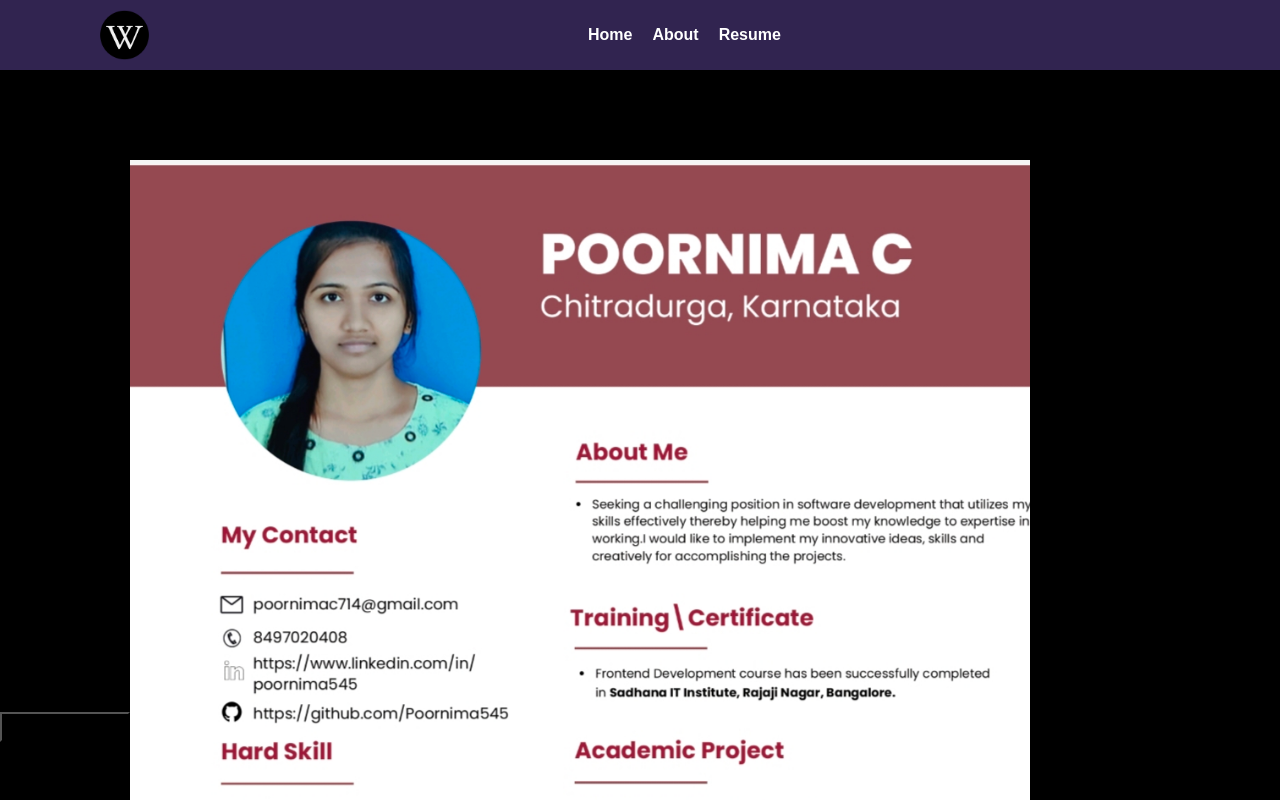
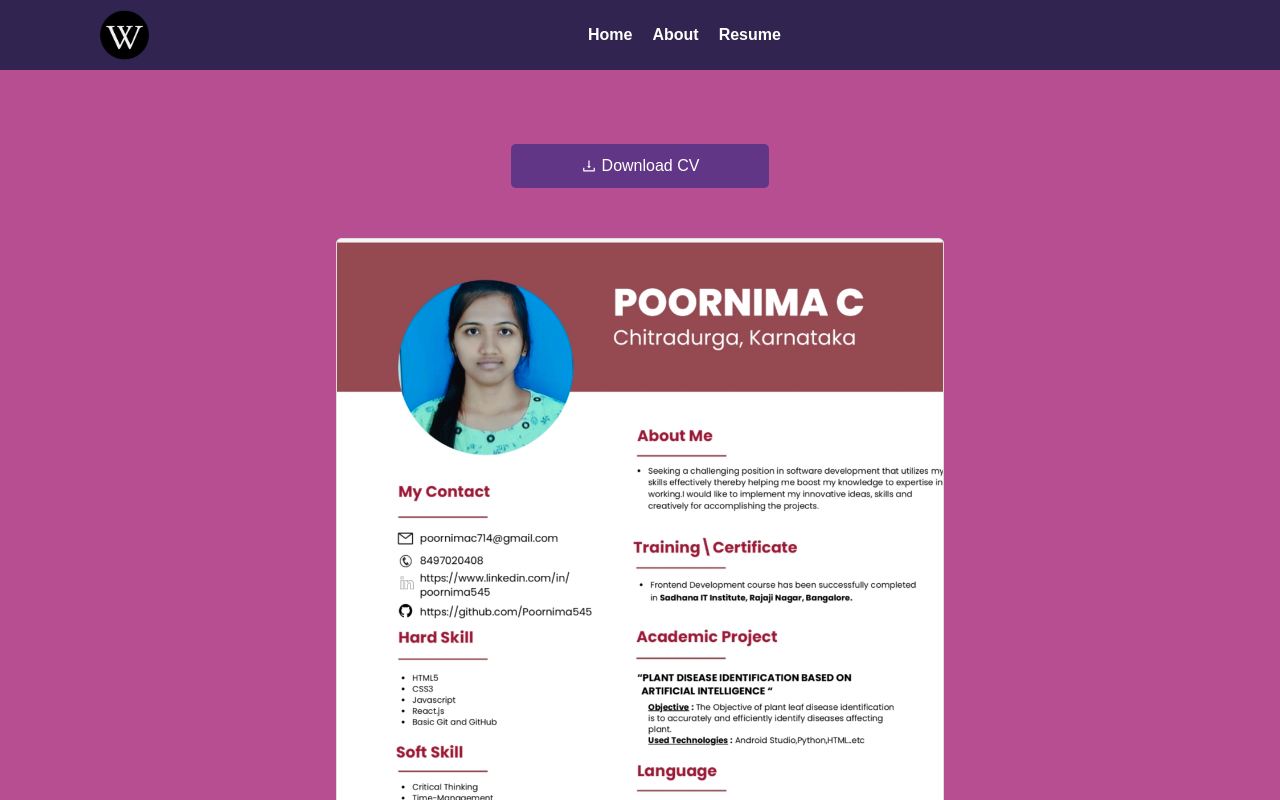
Before and after one commit to Poornima545/React-Portfolio, a React (Create React App) app: page /resume in a window 1280 px wide. Shown: the top 800 px of the page. Built offline with nearby package versions, Linux system fonts and the light colour scheme.

Commit message:
updated resume

```diff
--- a/src/components/About/About.css
+++ b/src/components/About/About.css
@@ -4,7 +4,7 @@
     overflow: hidden;
     margin: 0 auto;
     padding-top: 15rem;
-    max-width: 75rem;
+    background-color: #b74e91;
 }
 
 .about-content {
@@ -23,7 +23,6 @@
     position: absolute;
     top: 8rem;
     right: 0;
-    z-index: -1;
     object-fit: cover;
     height: 60vh;
     margin-top: 10rem;
@@ -53,6 +52,7 @@
 
 .professional-skills {
     text-align: center;
+    background-color: #b74e91;
 }
 
 .technical {
@@ -99,13 +99,17 @@ span h1 {
 @media (max-width: 768px) {
     .about-container {
         flex-direction: column;
-        align-items: flex-start;
+        padding: 7rem 2rem 0 2rem;
     }
 
     .about-content {
         width: 100vw;
         height: auto;
-        padding: 1rem;
+    }
+
+    .about-content h1 {
+        text-align: center;
+        width: 100%;
     }
 
     .laptop-img {
@@ -114,14 +118,7 @@ span h1 {
         width: 100%;
         height: auto;
         object-fit: contain;
-        z-index: 0;
         margin-bottom: 2rem;
+        margin-top: 0;
     }
 }
-
-@media (max-width: 480px) {
-    .about-content {
-        padding: 1rem;
-        font-size: 0.85rem;
-    }
-}
--- a/src/components/About/About.js
+++ b/src/components/About/About.js
@@ -8,7 +8,7 @@ function About() {
     <>
       <div className='about-container'>
         <div className='about-content'>
-          <h1 className='knowMe'>Know Who <strong className='yellow'>I'M</strong></h1>
+          <h1 className='knowMe'>Know Who <strong className='yellow' style={{ fontWeight: '200', fontSize: '2.2rem' }}>I'M</strong></h1>
           <p className='about-para'>Hi Everyone, <br /> I am <span className='yellow' style={{ fontSize: '20px' }}>Poornima Gowda</span> from Chitradurga, Karnataka, India.</p>
           I graduated with a Bachelor of Engineering in Computer Science and Engineering from S.J.M Institute of Technology, Chitradurga, in 2023.
           <br />
--- a/src/components/Navbar/Navbar.css
+++ b/src/components/Navbar/Navbar.css
@@ -67,18 +67,32 @@
 .desktop-menu.open {
     display: flex;
     flex-direction: column;
+    align-items: center;
     position: absolute;
-    top: 60px;
-    left: 0;
+    top: 80px;
+    right: 0;
     width: 100%;
+    max-width: 350px;
+    padding-bottom: 1em;
     background-color: #312450;
-    padding: 10px 0;
 }
 
 .desktop-menu.open a {
     color: #ffffff;
-    padding: 10px;
 }
+
+.mobile-menu-icon .line.open:nth-child(1) {
+    transform: rotate(45deg) translate(5px, 5px);
+}
+
+.mobile-menu-icon .line.open:nth-child(2) {
+    opacity: 0;
+}
+
+.mobile-menu-icon .line.open:nth-child(3) {
+    transform: rotate(-45deg) translate(5px, -5px);
+}
+
 
 
 /* Responsive styles */
@@ -97,7 +111,20 @@
         display: flex;
     }
 
-    .navbar-container.scrolled .mobile-menu-icon .line {
-        background-color: #ffffff;
+    .desktop-menu.open a:first-child {
+        width: 50%;
+        text-align: center;
+        border-bottom: 2px solid #ddd;
+        color: white;
+        padding-bottom: 10px;
     }
+
+    .desktop-menu.open a:hover {
+        width: 50%;
+        text-align: center;
+        border-bottom: 2px solid #ddd;
+        color: white;
+        padding-bottom: 10px;
+    }
+
 }
--- a/src/components/Navbar/Navbar.js
+++ b/src/components/Navbar/Navbar.js
@@ -37,7 +37,6 @@ function Navbar() {
                 <NavLink to='/about' className={getClassName} onClick={() => setMenuOpen(false)}>About</NavLink>
                 <NavLink to='/resume' className={getClassName} onClick={() => setMenuOpen(false)}>Resume</NavLink>
             </div>
-
             <div className="mobile-menu-icon" onClick={toggleMenu}>
                 <div className={`line ${menuOpen ? 'open' : ''}`}></div>
                 <div className={`line ${menuOpen ? 'open' : ''}`}></div>
--- a/src/components/Resume/Resume.css
+++ b/src/components/Resume/Resume.css
@@ -1,7 +1,55 @@
+.resume-container {
+    display: flex;
+    flex-direction: column;
+    align-items: center;
+    justify-content: center;
+    padding: 5rem 2rem;
+    background-color: #b74e91;
+}
 
-.resume-img{
-    margin-top: 10rem;
-    width: 100%;
-    max-width: 900px;
+
+.cv-link {
+    text-decoration: none;
+    margin-bottom: 50px;
+    margin-top: 1rem;
+}
+
+.cv-btn {
+    display: flex;
+    align-items: center;
+    justify-content: center;
+    padding: 10px 70px;
+    background-color: #623686;
+    color: white;
+    border: none;
+    border-radius: 5px;
+    cursor: pointer;
+    font-size: 16px;
+    transition: background-color 0.3s ease;
+}
+
+.cv-btn:hover {
+    background-color: #0d6efd;
+    border-color: #0d6efd;
+}
+
+.download-icon {
+    margin-right: 5px;
+}
+
+.resume-img {
+    max-width: 50%;
     height: auto;
+    border: 1px solid #ddd;
+    border-radius: 5px;
 }
+
+/* Media queries */
+@media (min-width: 768px) {
+    .resume-container {
+        margin-top: 0;
+        padding-top: 8rem;
+        flex-direction: column;
+    }
+
+}
--- a/src/components/Resume/Resume.js
+++ b/src/components/Resume/Resume.js
@@ -6,9 +6,9 @@ import ResumeImg from '../../assets/resumeImg.jpg';
 function Resume() {
     return (
         <div className='resume-container'>
-            <a href='/Poornima_SDE.pdf' download className='cv-link'>
+            <a href='/Poornima_SDE.pdf' download className='cv-link' target='_blank' rel='noopener noreferrer'>
                 <button className='cv-btn'>
-                    <AiOutlineDownload />
+                    <AiOutlineDownload className='download-icon' />
                     Download CV
                 </button>
             </a>
```
Also changed, not shown: package.json (+8 -1 lines), src/components/footer/Footer.css (+9 -9 lines), src/assets/home.jpg, src/index.css (line endings or trailing spaces), 1 other file (tests, documents, lock files or other folders).
